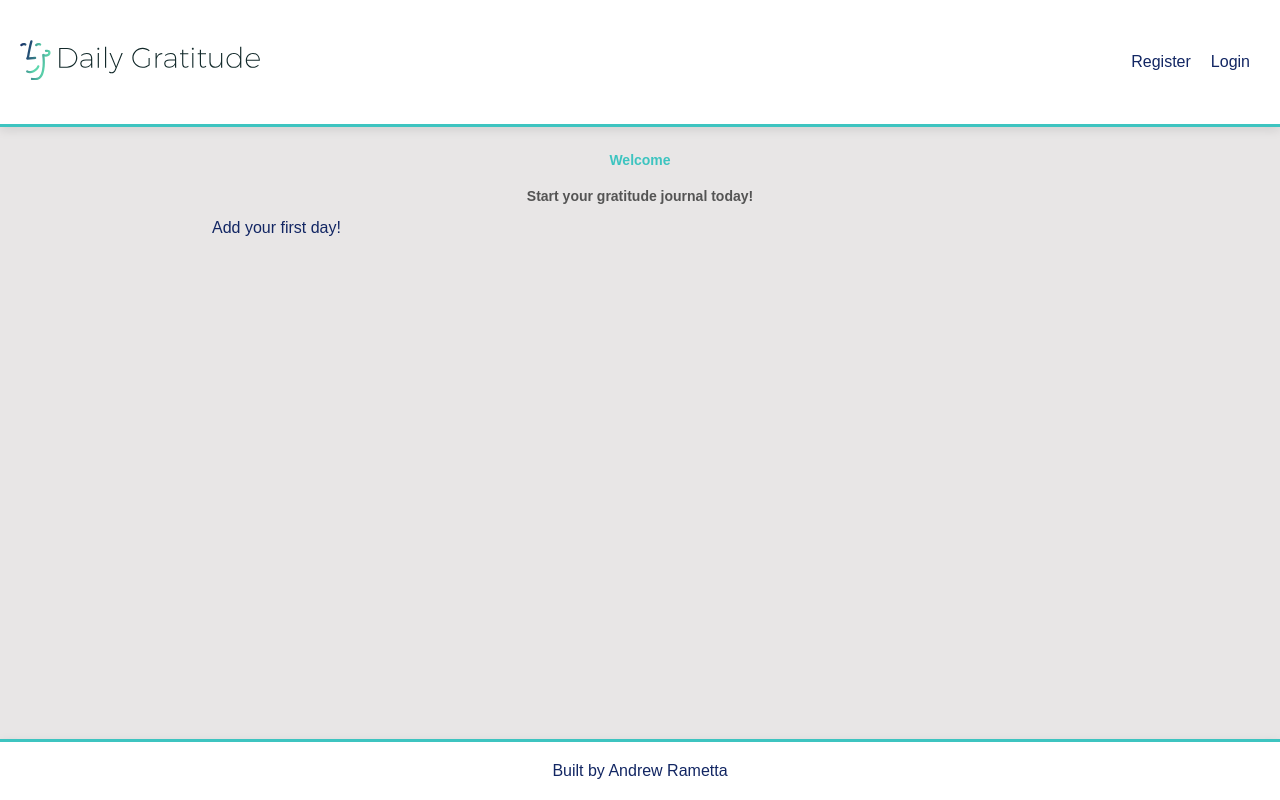
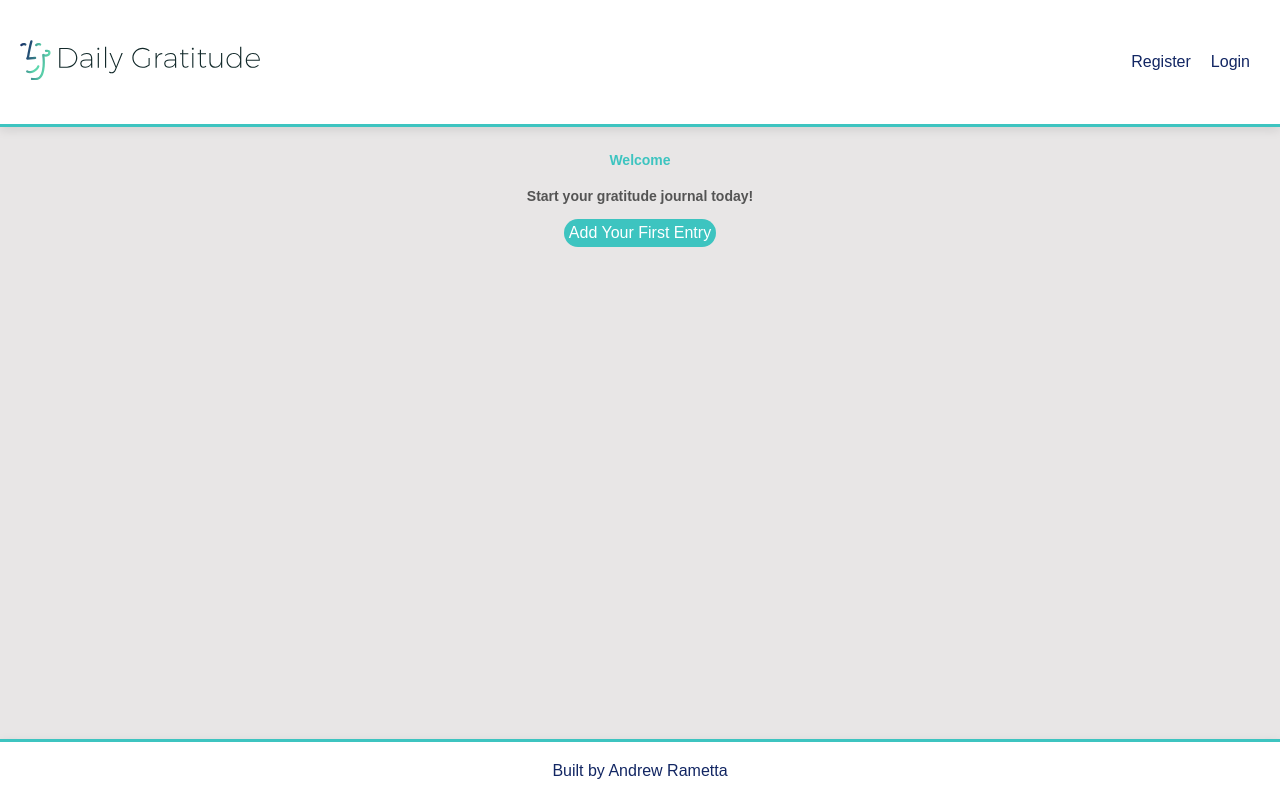
Before and after one commit to andrewrametta/daily-gratitude-app, a React (Create React App) app: page /dashboard in a window 1280 px wide. Built offline with nearby package versions, Linux system fonts and the light colour scheme; a web font is replaced by a local one.

Commit message:
added screenshots and button styling

```diff
--- a/src/App.css
+++ b/src/App.css
@@ -99,6 +99,12 @@ form button {
 
 button {
   cursor: pointer;
+  margin-bottom: 30px;
+  padding: 5px;
+  border-radius: 15px;
+  border: none;
+  background-color: #3dc4c0;
+  color: white;
 }
 
 @media all and (min-width: 600px) {
--- a/src/components/Dashboard/Dashboard.css
+++ b/src/components/Dashboard/Dashboard.css
@@ -49,4 +49,10 @@ p {
     margin-right: 25%;
     margin-left: 25%;
   }
+
+  div .button-container-add-new {
+    text-align: center;
+    margin-top: 15px;
+    margin-bottom: 20px;
+  }
 }
--- a/src/components/Dashboard/Dashboard.js
+++ b/src/components/Dashboard/Dashboard.js
@@ -20,10 +20,16 @@ class Dashboard extends Component {
             <h5 className="length">You have {days.length} gratitude entries</h5>
           )}
         </section>
-        <section>
+        <section className="section-dashboard">
           {days.length === 0 ? (
             <>
-              <Link to="/new-day">Add your first day!</Link>
+              <div className="button-container-add-new">
+                <Link to="/new-day">
+                  <button className="button-add-new-entry">
+                    Add Your First Entry
+                  </button>
+                </Link>
+              </div>
             </>
           ) : (
             <>
@@ -41,7 +47,13 @@ class Dashboard extends Component {
                   </>
                 ))}
               </ul>
-              <Link to="/new-day">Add a New Entry</Link>
+              <div className="button-container-add-new">
+                <Link to="/new-day">
+                  <button className="button-add-new-entry">
+                    Add New Entry
+                  </button>
+                </Link>
+              </div>
             </>
           )}
         </section>
```
Also changed, not shown: public/screenshots/Screen Shot 2021-03-21 at 9.00.22 AM.png (added), 1 other file (tests, documents, lock files or other folders).
